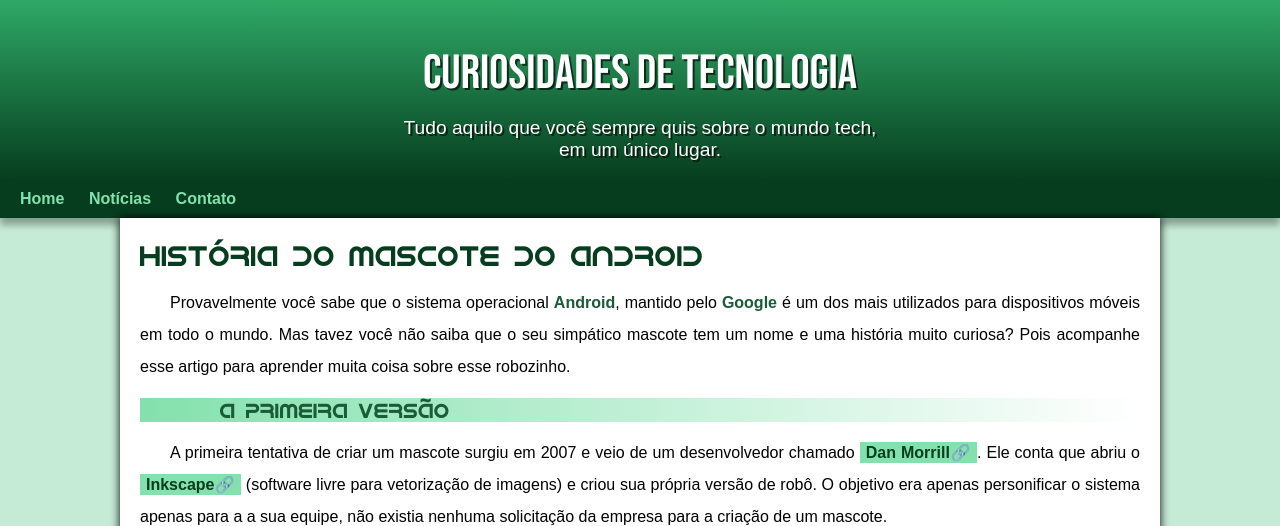
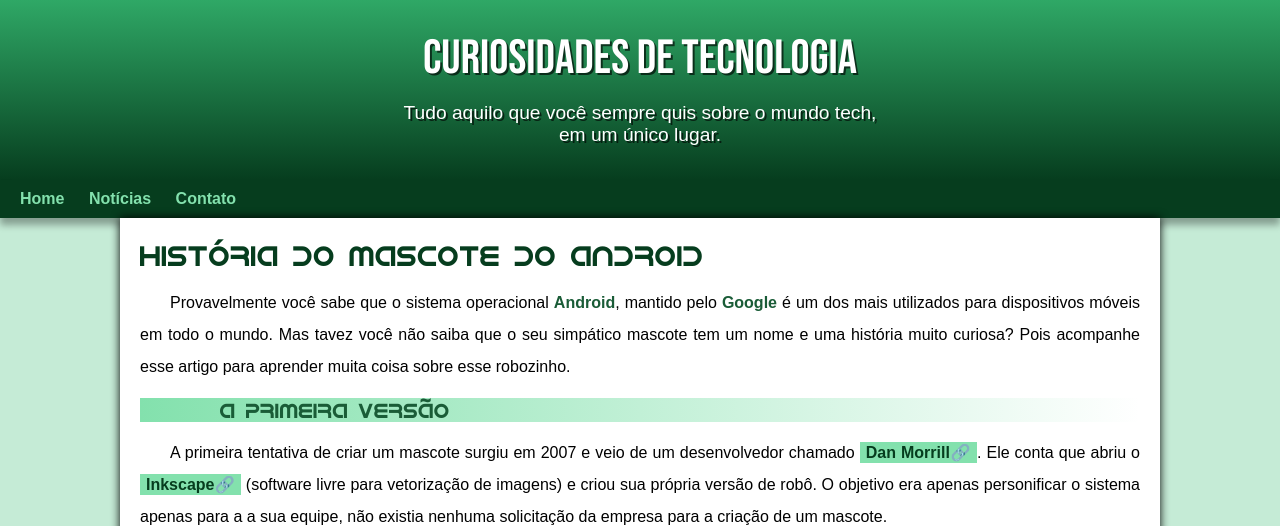
Before and after one commit to vhsdantas/projeto-android, a plain HTML site: page index.html in a window 1280 px wide. Shown: the top 526 px of the page. Drawn offline with Linux system fonts and the light colour scheme; a web font is replaced by a local one.

Commit message:
Update style.css

```diff
--- a/estilo/style.css
+++ b/estilo/style.css
@@ -49,7 +49,7 @@ header > h1{
     font-family: var(--fonte-destaque);
     font-size: 3em;
     font-weight: normal;
-    padding: 15px;
+    margin-bottom: 15px;
     text-shadow: 2px 2px 0px rgba(0, 0, 0, 0.64);
 }
 
@@ -58,7 +58,7 @@ header > p{
     font-size: 1.2em;
     max-width: 500px;
     margin: auto;
-    margin-bottom: 20px;
+    padding-bottom: 20px;
     padding-right: 10px;
     padding-left: 10px;
     color: white;
```
